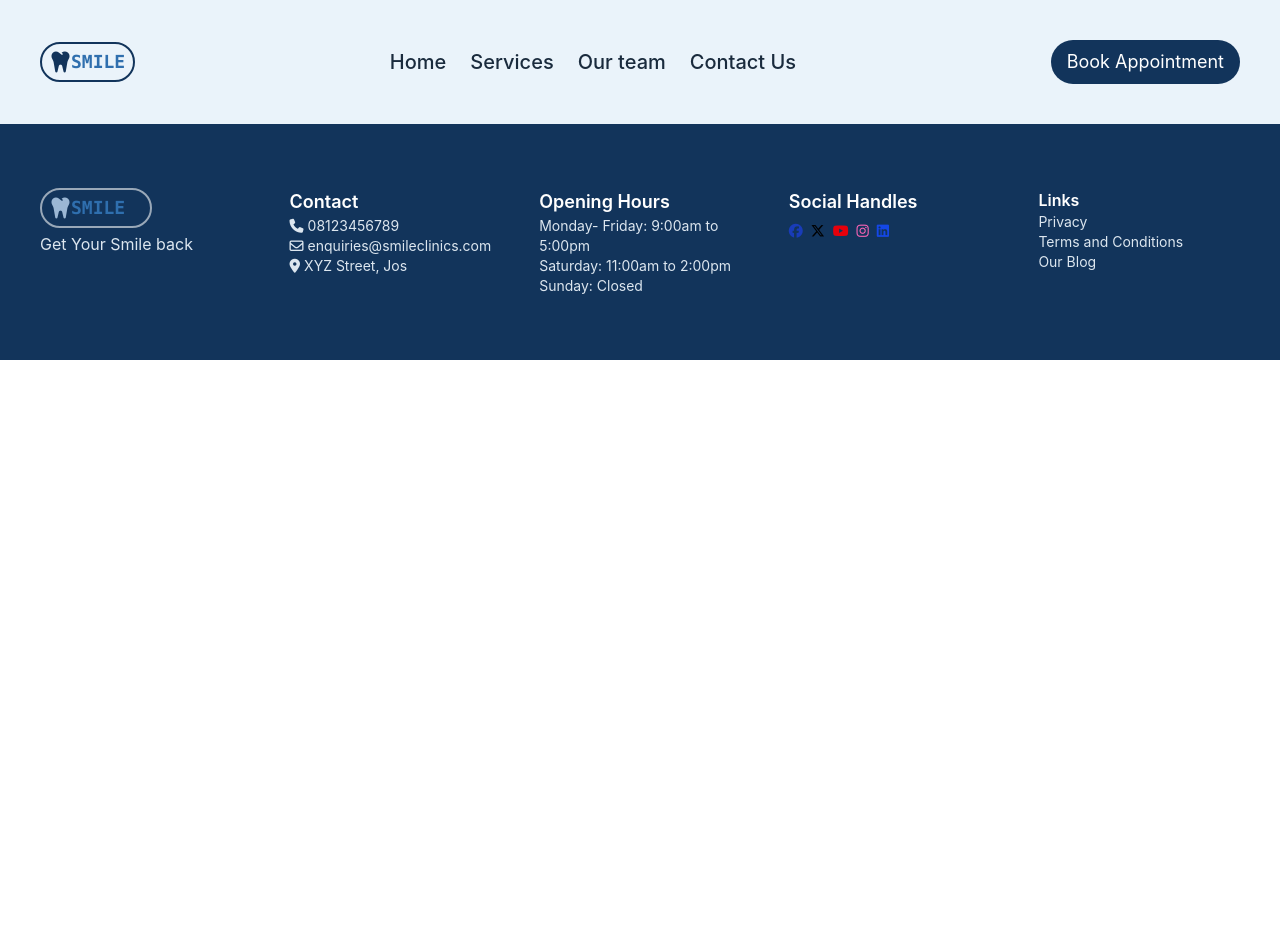
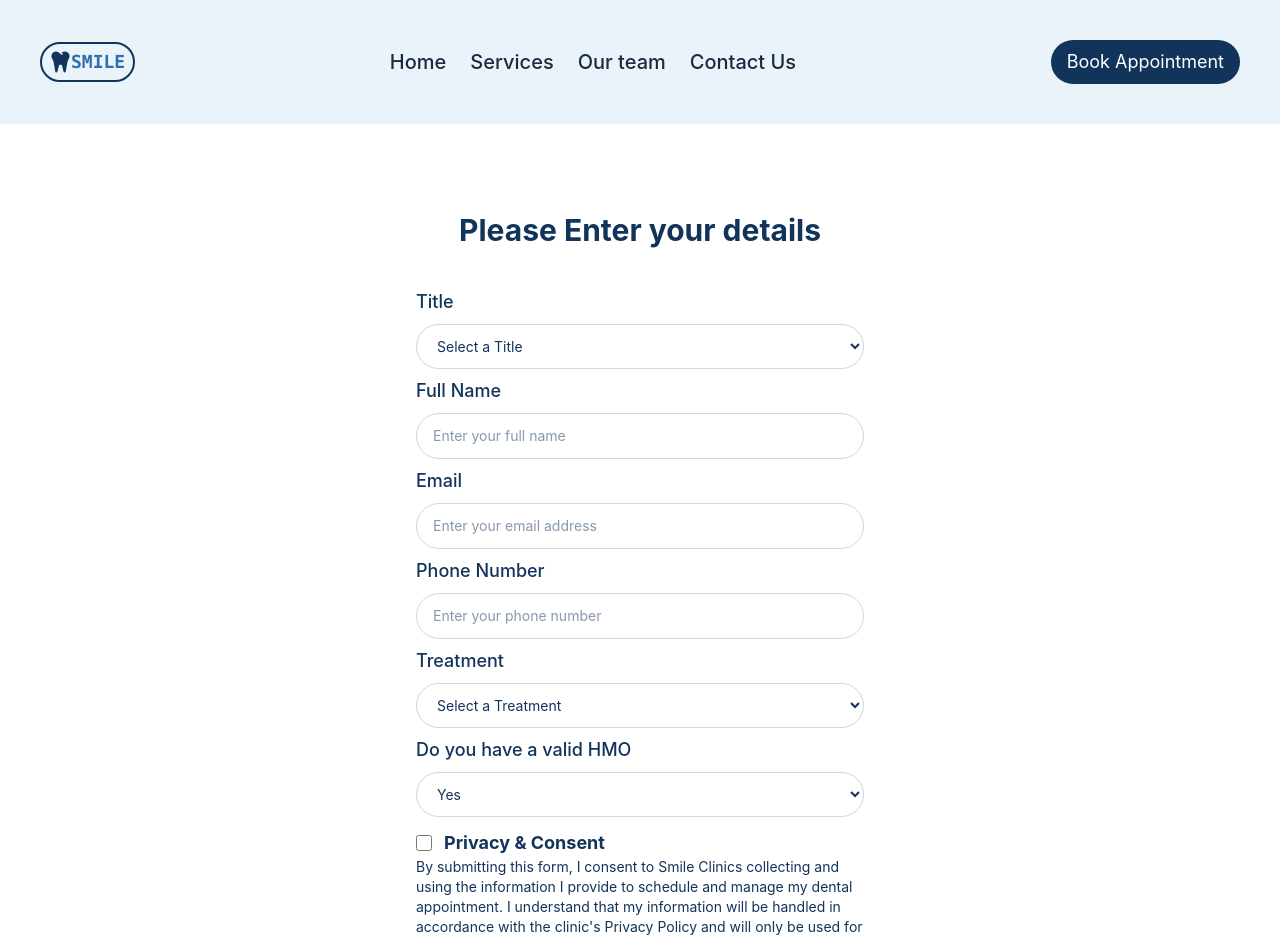
Before and after one commit to ChyyamakaU/DentalSite, a React (Vite) app: page /booknow in a window 1280 px wide. Shown: the top 939 px of the page. Before the commit the page ends 800 px from the top, so only its background shows below. Built offline with nearby package versions, Linux system fonts and the light colour scheme.

Commit message:
ft: add apatient information form

```diff
--- a/src/App.jsx
+++ b/src/App.jsx
@@ -4,6 +4,7 @@ import Header from "./Components/Header.jsx";
 import Main from "./pages/Main.jsx"
 import Booking from "./pages/Booking.jsx";
 import Footer from "./Components/Footer.jsx"
+import BookNow from "./pages/BookNow.jsx";
 
 
 function App() {
@@ -20,6 +21,8 @@ function App() {
 
 
           <Route path="/booking" element={<Booking />}></Route>
+
+           <Route path="/booknow" element={<BookNow />}></Route>
         </Routes>
 </>
         <Footer />
--- a/src/pages/BookNow.jsx
+++ b/src/pages/BookNow.jsx
@@ -0,0 +1,153 @@
+// import { useState } from "react";
+// import { Link } from "react-router-dom";
+
+function BookNow() {
+
+function handlePatientData(){
+
+e
+
+}
+
+
+
+  return (
+    <>
+      <section>
+        <div className="flex justify-center px-4 py-10">
+          <form action="" className="w-full max-w-md py-12">
+            <h2 className="text-xl md:text-3xl font-bold text-[#12345B] pb-10 text-center">
+              Please Enter your details
+            </h2>
+
+            <div className="flex flex-col gap-2">
+              <label
+                htmlFor="Doctors"
+                className="text-sm md:text-lg font-medium text-[#12345B]"
+              >
+                Title
+              </label>
+
+              <select
+                name="Title"
+                id="Title"
+                required
+                className="w-full rounded-4xl border border-gray-300 bg-white px-4 py-3 text-sm text-[#12345B] outline-none  focus:border-[#12345B] focus:ring-0 focus:ring-[#12345B] "
+              >
+                <option value="">Select a Title</option>
+                <option value="Mr">Mr</option>
+                <option value="Miss">Miss</option>
+                <option value="Mrs">Mrs</option>
+              </select>
+
+              <label
+                htmlFor="Name"
+                className="text-sm md:text-lg font-medium text-[#12345B]"
+              >
+                Full Name
+              </label>
+
+              <input
+                type="text"
+                required
+                placeholder="Enter your full name"
+                className="w-full rounded-4xl border border-gray-300 bg-white px-4 py-3 text-sm text-[#12345B] outline-none  focus:border-[#12345B] focus:ring-0 focus:ring-[#12345B] "
+              />
+
+              <label
+                htmlFor="email"
+                className="text-sm md:text-lg font-medium text-[#12345B]"
+              >
+                Email
+              </label>
+              <input
+                type="email"
+                placeholder="Enter your email address"
+                required
+                className="w-full rounded-4xl border border-gray-300 bg-white px-4 py-3 text-sm text-[#12345B] outline-none  focus:border-[#12345B] focus:ring-0 focus:ring-[#12345B] "
+              />
+
+              <label
+                htmlFor="number"
+                className="text-sm md:text-lg font-medium text-[#12345B]"
+              >
+                Phone Number
+              </label>
+              <input
+                type="number"
+                placeholder="Enter your phone number"
+                required
+                className="w-full rounded-4xl border border-gray-300 bg-white px-4 py-3 text-sm text-[#12345B] outline-none  focus:border-[#12345B] focus:ring-0 focus:ring-[#12345B] "
+              />
+
+              <label
+                htmlFor="Treatment"
+                className="text-sm md:text-lg font-medium text-[#12345B]"
+              >
+                Treatment
+              </label>
+
+              <select
+                name="Treatment"
+                id="Treatment"
+                required
+                className="w-full rounded-4xl border border-gray-300 bg-white px-4 py-3 text-sm text-[#12345B] outline-none  focus:border-[#12345B] focus:ring-0 focus:ring-[#12345B] "
+              >
+                <option value="">Select a Treatment</option>
+                <option value="">invisalign</option>
+                <option value="">Extraction</option>
+                <option value="">General Consultation</option>
+                <option value="">implants</option>
+                <option value="">Braces</option>
+                <option value="">Scaling and polishing</option>
+                <option value="veerners">Veerners</option>
+                <option value="others">Others</option>
+              </select>
+
+              <label
+                htmlFor="HMO"
+                className="text-sm md:text-lg font-medium text-[#12345B]"
+              >
+                Do you have a valid HMO
+              </label>
+
+              <select
+                name="HMO"
+                id="HMO"
+                required
+                className="w-full rounded-4xl border border-gray-300 bg-white px-4 py-3 text-sm text-[#12345B] outline-none  focus:border-[#12345B] focus:ring-0 focus:ring-[#12345B] "
+              >
+                <option value="">Yes</option>
+                <option value="">No</option>
+              </select>
+            </div>
+
+            <div>
+              <div className="flex gap-3 text-[#12345B] pt-3">
+                <input type="checkbox" required className="w-4"/>
+                <h3 className="font-bold text-lg md:textxl"> Privacy & Consent</h3>
+              </div>
+              <p className="text-xs md:text-sm text-[#12345B]">
+                {" "}
+                By submitting this form, I consent to Smile Clinics collecting
+                and using the information I provide to schedule and manage my
+                dental appointment. I understand that my information will be
+                handled in accordance with the clinic's Privacy Policy and will
+                only be used for purposes related to my care and appointment.
+              </p>
+            </div>
+
+            <button
+              type="submit"
+              className="w-full rounded-4xl bg-[#12345B] px-4 py-3 my-6 font-medium text-white transition hover:bg-[#164b87] "
+            >
+              Book Now
+            </button>
+          </form>
+        </div>
+      </section>
+    </>
+  );
+}
+
+export default BookNow;
--- a/src/pages/Booking.jsx
+++ b/src/pages/Booking.jsx
@@ -1,4 +1,6 @@
 import { useState } from "react";
+import { Link } from "react-router-dom";
+
 
 function Booking() {
   const doctors = [
@@ -153,12 +155,13 @@ function Booking() {
             )}
 
             {time !== "" && (
-              <button
+              <Link
+              to= '/booknow'
                 type="submit"
-                className="w-full rounded-4xl bg-[#12345B] px-4 py-3 my-6 font-medium text-white transition hover:bg-[#164b87] "
+                className="w-full relative top-10 left-8 md:left-20 rounded-4xl bg-[#12345B] px-4 py-3 my-6 font-medium text-white transition hover:bg-[#164b87] "
               >
                 Continue to Booking page
-              </button>
+              </Link>
             )}
           </form>
         </div>
```
